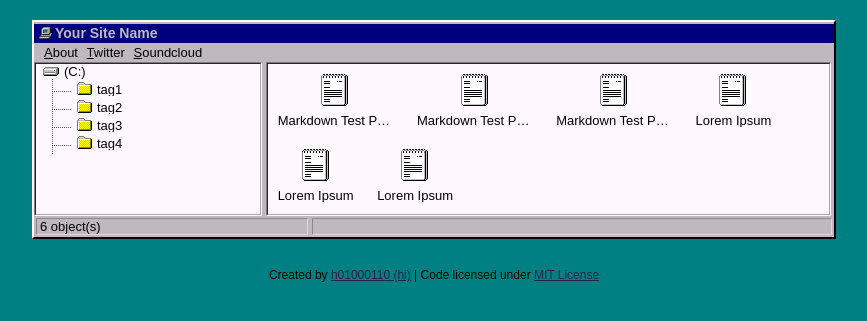
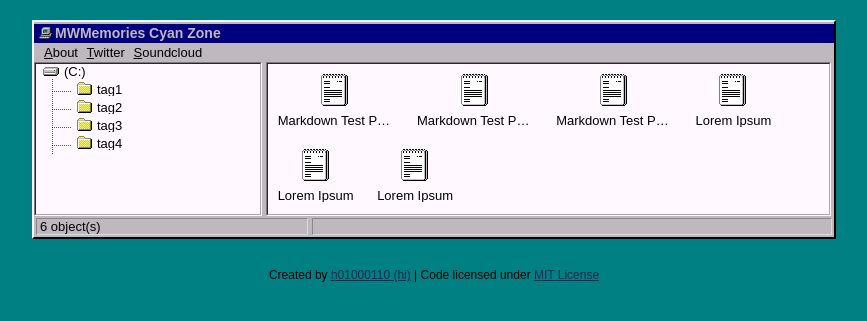
Before and after one commit to mwmxyz/windows, a Jekyll site: the page built from index.html, in a window 1280 px wide. Shown: the top 321 px of the page, without its empty margins (206-1073 px from the left). Built offline with Jekyll 4.4.1, drawn with Linux system fonts in a browser that asks for light colours.

Commit message:
Update _config.yml

```diff
--- a/_config.yml
+++ b/_config.yml
@@ -3,8 +3,8 @@ url: https://mwmxyz.github.io/windows/
 baseurl: /windows
 
 # variables
-name: Your Site Name
-description: Your description here
+name: MWMemories Cyan Zone
+description: Not buried but seldom really conscious
 google_verification: null
 
 
```
